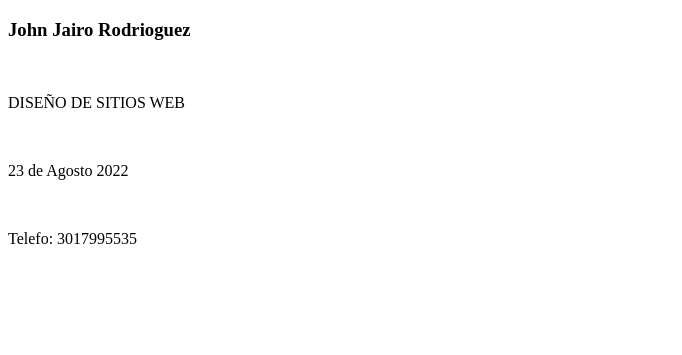
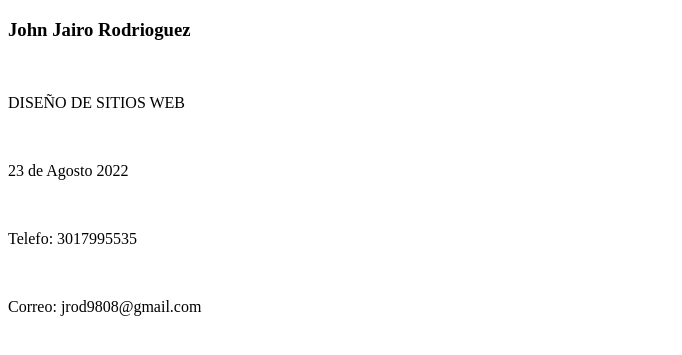
Before and after one commit to jrod9808/DSW-JohnRodriguez, a plain HTML site: page index.html in a window 1280 px wide. Shown: the part 61-416 px from the top of the page, without its empty margins (0-682 px from the left). Drawn offline with Linux system fonts and the light colour scheme.

Commit message:
Update index.html
Segunda actualización

```diff
--- a/index.html
+++ b/index.html
@@ -11,6 +11,7 @@
     <h3>John Jairo Rodrioguez</h3><br>
     <p>DISEÑO DE SITIOS WEB</p><br>
     <p>23 de Agosto 2022</p><br>
-    <p>Telefo:  3017995535</p>
+    <p>Telefo:  3017995535</p><br>
+    <p>Correo:   jrod9808@gmail.com</p>
 </body>
 </html>
```
